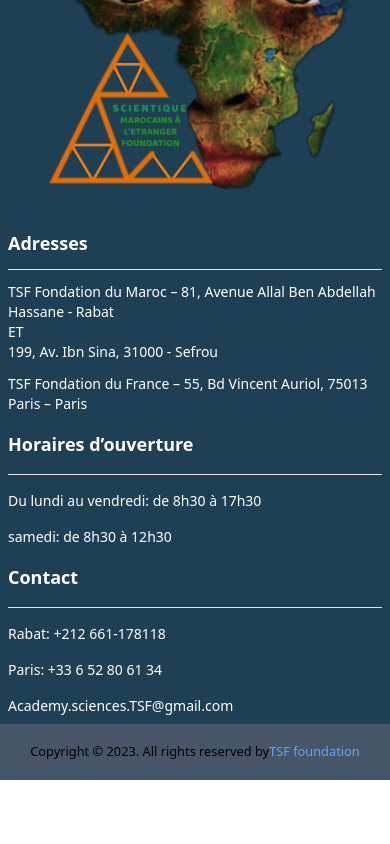
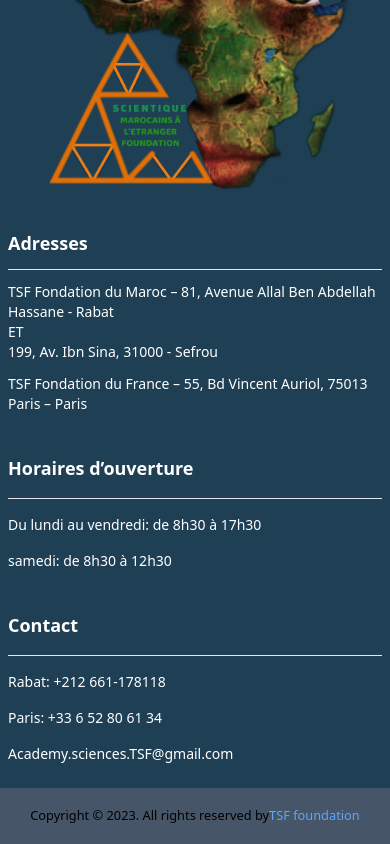
Before and after one commit to Oussa-Err/TSF, a Next.js app: page / in a window 390 px wide. Shown: the part 3373-4217 px from the top of the page. Before the commit the page ends 4153 px from the top, so only its background shows below. Built offline with nearby package versions, Linux system fonts and the light colour scheme.

Commit message:
footer updated + colors

```diff
--- a/src/app/component/Footer.jsx
+++ b/src/app/component/Footer.jsx
@@ -3,7 +3,7 @@
 const Footer = () => {
   return (
     <div className="flex w-full text-white bg-footerBg">
-      <footer className=" flex text-sm flex-col justify-start gap-6 text-start items-start  md:items-start sm:p-5  lg:flex-row md:py-6 ">
+      <footer className=" flex text-sm flex-col justify-start gap-6 text-start items-start pb-4  md:items-start sm:p-5  lg:flex-row md:py-6 ">
         <div>
           <Image
             className="object-cover self-center"
@@ -13,7 +13,7 @@
             height={200}
           />
         </div>
-        <div className="p-2 flex flex-col md:flex-row gap-4 ">
+        <div className="p-2 flex flex-col md:flex-row gap-10 ">
           <div className="flex flex-1 flex-col gap-3">
             <h2 className="text-lg font-extrabold">Adresses</h2>
             <hr className="bg-black" />
--- a/src/app/component/Header.jsx
+++ b/src/app/component/Header.jsx
@@ -218,6 +218,9 @@
                   <Link
                     href="/login"
                     className=" relative px-4 after:duration-100 after:ease-in hover:scale-105 after:hover:w-[90px]"
+                    onClick={() => {
+                      setToggle(false), toggleMenu();
+                    }}
                   >
                     SE CONNECTER
                   </Link>
--- a/src/app/page.jsx
+++ b/src/app/page.jsx
@@ -5,7 +5,7 @@
 
 export default function Home({}) {
   return (
-      <main className="bg-gradient-to-b from-footerBg to-white md:rounded-tr-lg md:rounded-tl-lg  overflow-hidden">
+      <main className="bg-gradient-to-b from-heroBg to-white md:rounded-tr-lg md:rounded-tl-lg  overflow-hidden">
         <div className="flex flex-col">
           <div className="xl:flex-row  flex  flex-col">
             <div className="bg-footerBg w-full flex flex-col flex-1 justify-center py-10">
```
